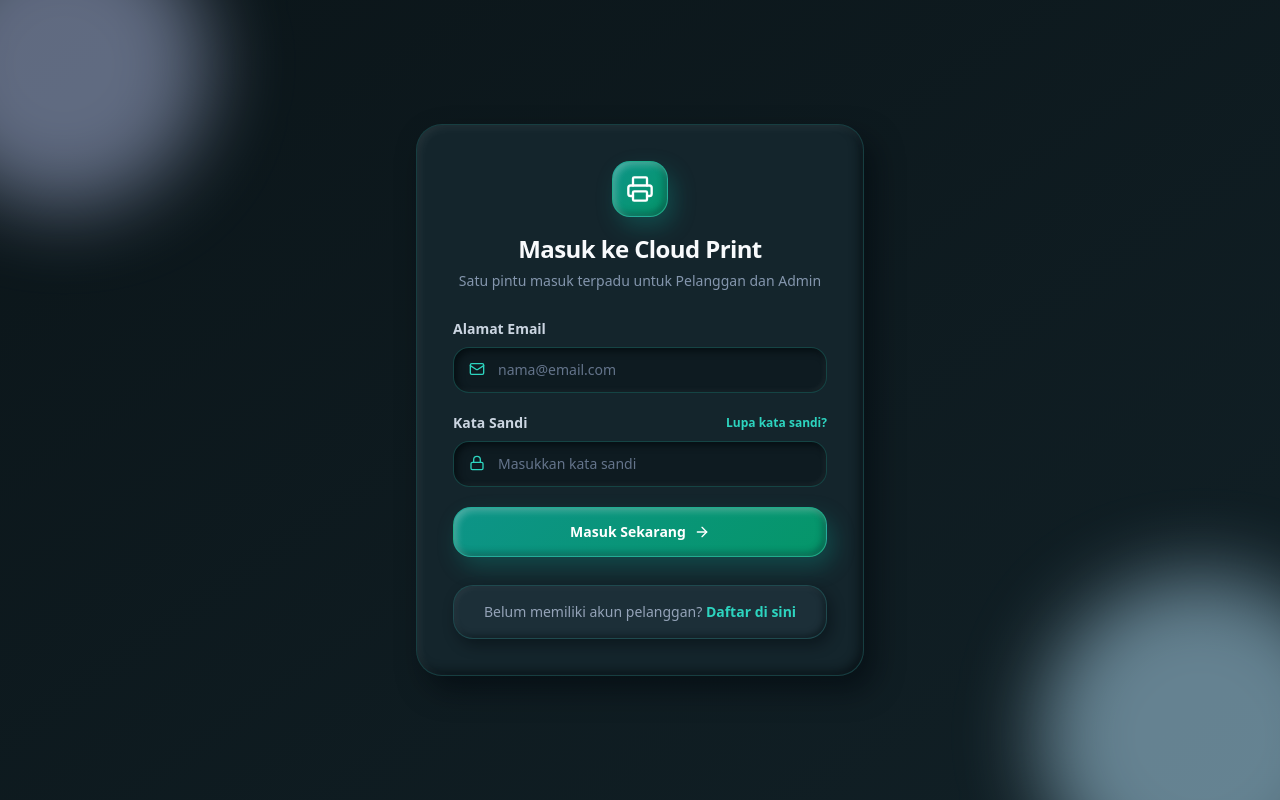
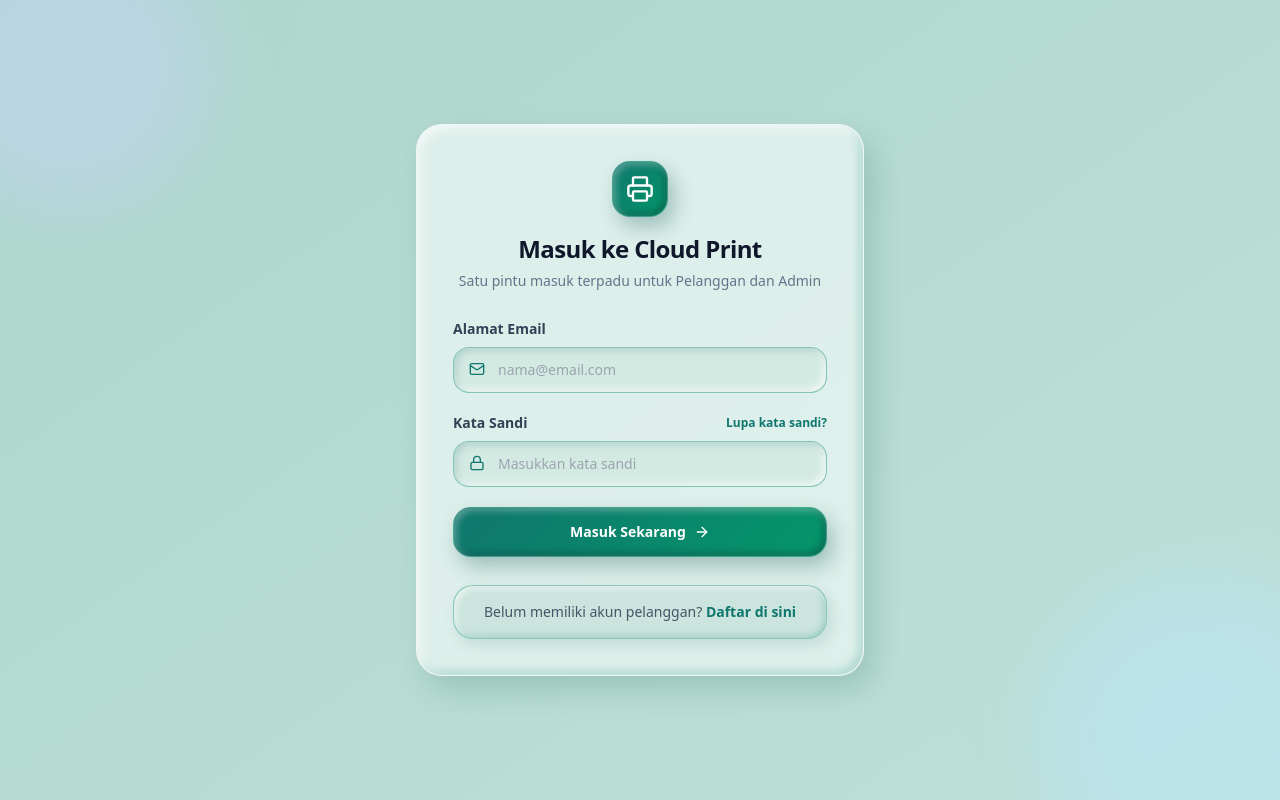
Before and after one commit to ryanapriliryan/cloud-print, a Next.js app: page /login in a window 1280 px wide. Built offline with nearby package versions, Linux system fonts and the light colour scheme.

Commit message:
Sesuaikan palet Mint-Sage satu tingkat lebih gelap agar teduh di mata

```diff
--- a/src/app/globals.css
+++ b/src/app/globals.css
@@ -3,19 +3,17 @@
 @tailwind utilities;
 
 :root {
-  color-scheme: dark;
+  /* Nuansa Mint-Sage Lebih Gelap & Teduh (Tanpa Silau Putih) */
+  --clay-bg-start: #aed6cc;
+  --clay-bg-end: #bfe0d7;
+  --clay-surface: rgba(224, 241, 236, 0.95);
+  --clay-surface-nested: #cbe4dd;
+  --clay-input-bg: #d3eae3;
 
-  /* Palet Dark Claymorphism (Deep Slate & Teal) */
-  --clay-bg-start: #0b1519;
-  --clay-bg-end: #112026;
-  --clay-surface: rgba(22, 38, 46, 0.95);
-  --clay-surface-nested: #1c2f38;
-  --clay-input-bg: #0e1b21;
-
-  --clay-primary-start: #0d9488;
+  --clay-primary-start: #0f766e;
   --clay-primary-end: #059669;
-  --clay-text-main: #f1f5f9;
-  --clay-text-muted: #cbd5e1;
+  --clay-text-main: #0f172a;
+  --clay-text-muted: #334155;
 }
 
 @layer base {
@@ -29,185 +27,165 @@
     min-height: 100vh;
     -webkit-font-smoothing: antialiased;
   }
-
-  input::placeholder,
-  textarea::placeholder {
-    color: #64748b;
-  }
 }
 
 @layer components {
-  /* Kartu Utama Dark Claymorphism */
+  /* Kartu Utama Mint-Sage Teduh */
   .clay-card {
     background: var(--clay-surface);
     border-radius: 26px;
-    border: 1px solid rgba(45, 212, 191, 0.14);
+    border: 1px solid rgba(255, 255, 255, 0.55);
     box-shadow:
-      10px 14px 28px rgba(2, 8, 12, 0.55),
-      inset 3px 3px 8px rgba(255, 255, 255, 0.07),
-      inset -4px -4px 10px rgba(4, 12, 16, 0.65);
-    transition: transform 0.2s ease, box-shadow 0.2s ease, border-color 0.2s ease;
+      10px 14px 28px rgba(13, 84, 78, 0.17),
+      inset 4px 4px 10px rgba(255, 255, 255, 0.68),
+      inset -4px -4px 10px rgba(126, 194, 177, 0.52);
+    transition: transform 0.2s ease, box-shadow 0.2s ease;
   }
 
   /* Kartu Bersarang / Gelembung Chat Masuk */
   .clay-card-soft {
     background: var(--clay-surface-nested);
     border-radius: 20px;
-    border: 1px solid rgba(45, 212, 191, 0.16);
+    border: 1px solid rgba(126, 194, 177, 0.85);
     box-shadow:
-      4px 6px 14px rgba(2, 8, 12, 0.42),
-      inset 2px 2px 6px rgba(255, 255, 255, 0.06),
-      inset -2px -2px 6px rgba(4, 12, 16, 0.55);
+      4px 6px 14px rgba(13, 84, 78, 0.13),
+      inset 3px 3px 6px rgba(255, 255, 255, 0.62),
+      inset -2px -2px 6px rgba(94, 175, 155, 0.42);
   }
 
-  /* Tombol Utama Teal-Emerald */
+  /* Tombol Utama Deep Teal-Emerald */
   .clay-btn-primary {
     background: linear-gradient(135deg, var(--clay-primary-start) 0%, var(--clay-primary-end) 100%);
     color: #ffffff;
     border-radius: 18px;
-    border: 1px solid rgba(94, 234, 212, 0.28);
+    border: 1px solid rgba(255, 255, 255, 0.22);
     box-shadow:
-      6px 10px 22px rgba(13, 148, 136, 0.32),
-      inset 3px 3px 7px rgba(255, 255, 255, 0.26),
-      inset -3px -3px 7px rgba(4, 47, 46, 0.45);
+      6px 10px 20px rgba(13, 84, 78, 0.3),
+      inset 3px 3px 7px rgba(255, 255, 255, 0.3),
+      inset -3px -3px 7px rgba(4, 47, 46, 0.4);
     transition: transform 0.18s ease, filter 0.18s ease, box-shadow 0.18s ease;
   }
 
   .clay-btn-primary:hover:not(:disabled) {
-    filter: brightness(1.08);
+    filter: brightness(1.06);
     transform: translateY(-1px);
     box-shadow:
-      8px 12px 26px rgba(13, 148, 136, 0.4),
-      inset 3px 3px 7px rgba(255, 255, 255, 0.3),
-      inset -3px -3px 7px rgba(4, 47, 46, 0.45);
+      8px 12px 24px rgba(13, 84, 78, 0.36),
+      inset 3px 3px 7px rgba(255, 255, 255, 0.35),
+      inset -3px -3px 7px rgba(4, 47, 46, 0.4);
   }
 
   .clay-btn-primary:active:not(:disabled) {
     transform: translateY(0);
   }
 
-  /* Tombol Aksi Hapus / Keluar */
+  /* Tombol Hapus / Keluar */
   .clay-btn-danger {
-    background: linear-gradient(145deg, #381823 0%, #2a1119 100%);
-    color: #fda4af;
+    background: linear-gradient(145deg, #fbdde2 0%, #f7c7cf 100%);
+    color: #9f1239;
     border-radius: 16px;
-    border: 1px solid rgba(244, 63, 94, 0.35);
+    border: 1px solid rgba(244, 162, 176, 0.9);
     box-shadow:
-      4px 6px 14px rgba(2, 8, 12, 0.45),
-      inset 2px 2px 5px rgba(255, 255, 255, 0.06),
-      inset -2px -2px 6px rgba(15, 4, 8, 0.6);
+      4px 6px 14px rgba(190, 18, 60, 0.15),
+      inset 3px 3px 6px rgba(255, 255, 255, 0.72),
+      inset -2px -2px 6px rgba(244, 114, 136, 0.38);
     transition: transform 0.18s ease, filter 0.18s ease;
   }
 
   .clay-btn-danger:hover:not(:disabled) {
-    filter: brightness(1.12);
+    filter: brightness(0.97);
     transform: translateY(-1px);
   }
 
   /* Tombol Pil / Tag Navigasi */
   .clay-pill {
-    background: #1d313b;
-    color: #e2e8f0;
+    background: #d5ebe5;
     border-radius: 9999px;
-    border: 1px solid rgba(45, 212, 191, 0.2);
+    border: 1px solid rgba(134, 201, 184, 0.9);
     box-shadow:
-      4px 6px 12px rgba(2, 8, 12, 0.4),
-      inset 2px 2px 5px rgba(255, 255, 255, 0.06),
-      inset -2px -2px 5px rgba(4, 12, 16, 0.5);
+      4px 6px 12px rgba(13, 84, 78, 0.12),
+      inset 2px 2px 5px rgba(255, 255, 255, 0.7),
+      inset -2px -2px 5px rgba(126, 194, 177, 0.42);
     transition: transform 0.15s ease, background-color 0.15s ease;
   }
 
   .clay-pill:hover:not(:disabled) {
-    background: #243c48;
+    background: #e2f2ee;
     transform: translateY(-1px);
   }
 
-  /* Kolom Input Cekung (Inset Dark Clay) */
+  /* Kolom Input Cekung */
   .clay-input {
     background: var(--clay-input-bg);
-    color: #f1f5f9;
     border-radius: 16px;
-    border: 1px solid rgba(45, 212, 191, 0.22);
+    border: 1px solid rgba(126, 194, 177, 0.95);
     box-shadow:
-      inset 3px 3px 7px rgba(2, 8, 12, 0.7),
-      inset -2px -2px 5px rgba(255, 255, 255, 0.05);
+      inset 3px 3px 7px rgba(13, 84, 78, 0.16),
+      inset -3px -3px 7px rgba(255, 255, 255, 0.7);
     transition: border-color 0.18s ease, box-shadow 0.18s ease, background-color 0.18s ease;
   }
 
   .clay-input:focus {
     outline: none;
-    background: #122229;
-    border-color: #14b8a6;
+    background: #e6f4f0;
+    border-color: #0f766e;
     box-shadow:
-      0 0 0 3px rgba(20, 184, 166, 0.22),
-      inset 2px 2px 5px rgba(2, 8, 12, 0.6);
+      0 0 0 3px rgba(15, 118, 110, 0.22),
+      inset 2px 2px 5px rgba(13, 84, 78, 0.12);
   }
 
-  /* Kotak Ikon 3D Gelap */
+  /* Kotak Ikon 3D Lembut */
   .clay-icon-box {
-    background: linear-gradient(145deg, #19363d 0%, #12282e 100%);
-    color: #2dd4bf;
+    background: linear-gradient(145deg, #c9e5de 0%, #b3d9cf 100%);
     border-radius: 18px;
-    border: 1px solid rgba(45, 212, 191, 0.22);
+    border: 1px solid rgba(255, 255, 255, 0.6);
     box-shadow:
-      5px 6px 14px rgba(2, 8, 12, 0.45),
-      inset 2px 2px 5px rgba(255, 255, 255, 0.07),
-      inset -2px -2px 6px rgba(4, 12, 16, 0.55);
+      5px 6px 14px rgba(13, 84, 78, 0.16),
+      inset 3px 3px 6px rgba(255, 255, 255, 0.72),
+      inset -2px -2px 6px rgba(94, 175, 155, 0.45);
   }
 
-  /* 4 Standar Lencana Status Mode Gelap */
+  /* 4 Standar Lencana Status */
   .clay-badge-waiting {
-    background: linear-gradient(145deg, #33240f 0%, #261b0b 100%);
-    color: #fcd34d;
-    border: 1px solid rgba(251, 191, 36, 0.35);
+    background: linear-gradient(145deg, #faecc2 0%, #f7de94 100%);
+    color: #78350f;
+    border: 1px solid #f59e0b;
   }
 
   .clay-badge-process {
-    background: linear-gradient(145deg, #103038 0%, #0b2329 100%);
-    color: #5eead4;
-    border: 1px solid rgba(45, 212, 191, 0.35);
+    background: linear-gradient(145deg, #c8ebe3 0%, #a8dfd3 100%);
+    color: #115e59;
+    border: 1px solid #2dd4bf;
   }
 
   .clay-badge-done {
-    background: linear-gradient(145deg, #0f3023 0%, #0a2219 100%);
-    color: #6ee7b7;
-    border: 1px solid rgba(52, 211, 153, 0.35);
+    background: linear-gradient(145deg, #c7f0d4 0%, #a5e5ba 100%);
+    color: #14532d;
+    border: 1px solid #4ade80;
   }
 
   .clay-badge-rejected {
-    background: linear-gradient(145deg, #381823 0%, #2a1119 100%);
-    color: #fda4af;
-    border: 1px solid rgba(251, 113, 133, 0.35);
+    background: linear-gradient(145deg, #fbdde2 0%, #f7c7cf 100%);
+    color: #9f1239;
+    border: 1px solid #fb7185;
   }
 }
 
-/* =====================================================================
-   Penyelarasan Otomatis Kelas Teks, Latar & Garis Tepi untuk Mode Gelap
-   ===================================================================== */
-
-.text-slate-900 {
-  color: #f8fafc !important;
+/* Redupkan elemen bg-white bawaan di halaman lain agar tidak menyilaukan */
+.bg-white,
+.bg-white\/95 {
+  background-color: rgba(224, 241, 236, 0.95) !important;
 }
 
-.text-slate-800 {
-  color: #e2e8f0 !important;
+.bg-white\/50 {
+  background-color: rgba(211, 234, 227, 0.72) !important;
 }
 
-.text-slate-700 {
-  color: #cbd5e1 !important;
+.bg-slate-50 {
+  background-color: rgba(203, 228, 221, 0.75) !important;
 }
 
-.text-slate-600 {
-  color: #94a3b8 !important;
-}
-
-.text-slate-500,
-.text-slate-400 {
-  color: #8496ad !important;
-}
-
-.text-teal-600,
-.text-teal-700,
+/* Penyelarasan Otomatis Semua Tulisan & Aksen Biru/Indigo Menjadi Deep Teal */
 .text-indigo-500,
 .text-indigo-600,
 .text-indigo-700,
@@ -215,105 +193,74 @@
 .text-indigo-900,
 .text-blue-600,
 .text-blue-700 {
-  color: #2dd4bf !important;
+  color: #0f766e !important;
 }
 
-.text-teal-100,
 .text-indigo-100,
 .text-indigo-200 {
   color: #ccfbf1 !important;
 }
 
-.hover\:text-teal-700:hover,
-.hover\:text-teal-900:hover,
 .hover\:text-indigo-600:hover,
 .hover\:text-indigo-700:hover,
 .hover\:text-indigo-800:hover,
 .hover\:text-blue-600:hover {
-  color: #5eead4 !important;
+  color: #115e59 !important;
 }
 
-/* Latar permukaan & header tabel */
-.bg-white,
-.bg-white\/50,
-.bg-white\/95 {
-  background-color: rgba(18, 33, 40, 0.92) !important;
+.bg-indigo-50,
+.bg-indigo-50\/40,
+.bg-indigo-50\/70,
+.bg-teal-50\/70 {
+  background-color: rgba(186, 224, 214, 0.65) !important;
 }
 
-.bg-slate-50,
-.bg-teal-50,
-.bg-teal-50\/40,
-.bg-teal-50\/70,
-.bg-indigo-50,
-.bg-indigo-50\/40,
-.bg-indigo-50\/70 {
-  background-color: rgba(20, 44, 51, 0.72) !important;
-}
-
-.bg-teal-100\/70,
-.bg-teal-100\/75,
 .bg-indigo-100,
 .bg-indigo-100\/70,
-.bg-indigo-100\/75 {
-  background-color: rgba(13, 148, 136, 0.24) !important;
+.bg-indigo-100\/75,
+.bg-teal-100\/70,
+.bg-teal-100\/75 {
+  background-color: rgba(153, 213, 198, 0.7) !important;
 }
 
 .bg-indigo-600 {
-  background-color: #0d9488 !important;
+  background-color: #0f766e !important;
 }
 
-.hover\:bg-slate-50:hover,
-.hover\:bg-teal-50\/40:hover,
 .hover\:bg-indigo-50:hover,
-.hover\:bg-indigo-50\/40:hover {
-  background-color: rgba(45, 212, 191, 0.08) !important;
+.hover\:bg-indigo-50\/40:hover,
+.hover\:bg-teal-50\/40:hover {
+  background-color: rgba(186, 224, 214, 0.5) !important;
 }
 
-/* Garis tepi & pemisah tabel */
-.border-slate-100,
-.border-slate-200,
-.border-teal-100,
-.border-teal-100\/60,
-.border-teal-100\/80,
 .border-indigo-100,
 .border-indigo-100\/60,
 .border-indigo-100\/70,
 .border-indigo-100\/80,
-.border-indigo-200 {
-  border-color: rgba(45, 212, 191, 0.16) !important;
+.border-indigo-200,
+.border-teal-100,
+.border-teal-100\/80 {
+  border-color: rgba(126, 194, 177, 0.85) !important;
 }
 
-.divide-slate-100 > :not([hidden]) ~ :not([hidden]),
-.divide-teal-100\/60 > :not([hidden]) ~ :not([hidden]),
 .divide-indigo-100 > :not([hidden]) ~ :not([hidden]),
-.divide-indigo-100\/60 > :not([hidden]) ~ :not([hidden]) {
-  border-color: rgba(45, 212, 191, 0.14) !important;
-}
-
-/* Dekorasi cahaya lembut di beranda */
-.from-teal-200\/45,
-.from-emerald-200\/45,
-.from-indigo-200\/45,
-.from-sky-200\/45 {
-  opacity: 0.14;
+.divide-indigo-100\/60 > :not([hidden]) ~ :not([hidden]),
+.divide-teal-100\/60 > :not([hidden]) ~ :not([hidden]) {
+  border-color: rgba(126, 194, 177, 0.7) !important;
 }
 
 .from-indigo-600 {
-  --tw-gradient-from: #2dd4bf var(--tw-gradient-from-position) !important;
-  --tw-gradient-to: rgb(45 212 191 / 0) var(--tw-gradient-to-position) !important;
+  --tw-gradient-from: #0f766e var(--tw-gradient-from-position) !important;
+  --tw-gradient-to: rgb(15 118 110 / 0) var(--tw-gradient-to-position) !important;
   --tw-gradient-stops: var(--tw-gradient-from), var(--tw-gradient-to) !important;
 }
 
 .to-blue-600 {
-  --tw-gradient-to: #34d399 var(--tw-gradient-to-position) !important;
+  --tw-gradient-to: #059669 var(--tw-gradient-to-position) !important;
 }
 
 /* Aturan Cetak Laporan Resmi Tetap Bersih & Hemat Tinta */
 @media print {
-  :root {
-    color-scheme: light;
-  }
-
   body {
     background: #ffffff !important;
     color: #000000 !important;
@@ -334,13 +281,4 @@
     border: 1px solid #cbd5e1 !important;
     border-radius: 8px !important;
   }
-
-  .text-slate-900,
-  .text-slate-800,
-  .text-slate-700,
-  .text-slate-600,
-  .text-teal-600,
-  .text-teal-700 {
-    color: #000000 !important;
-  }
 }
```
